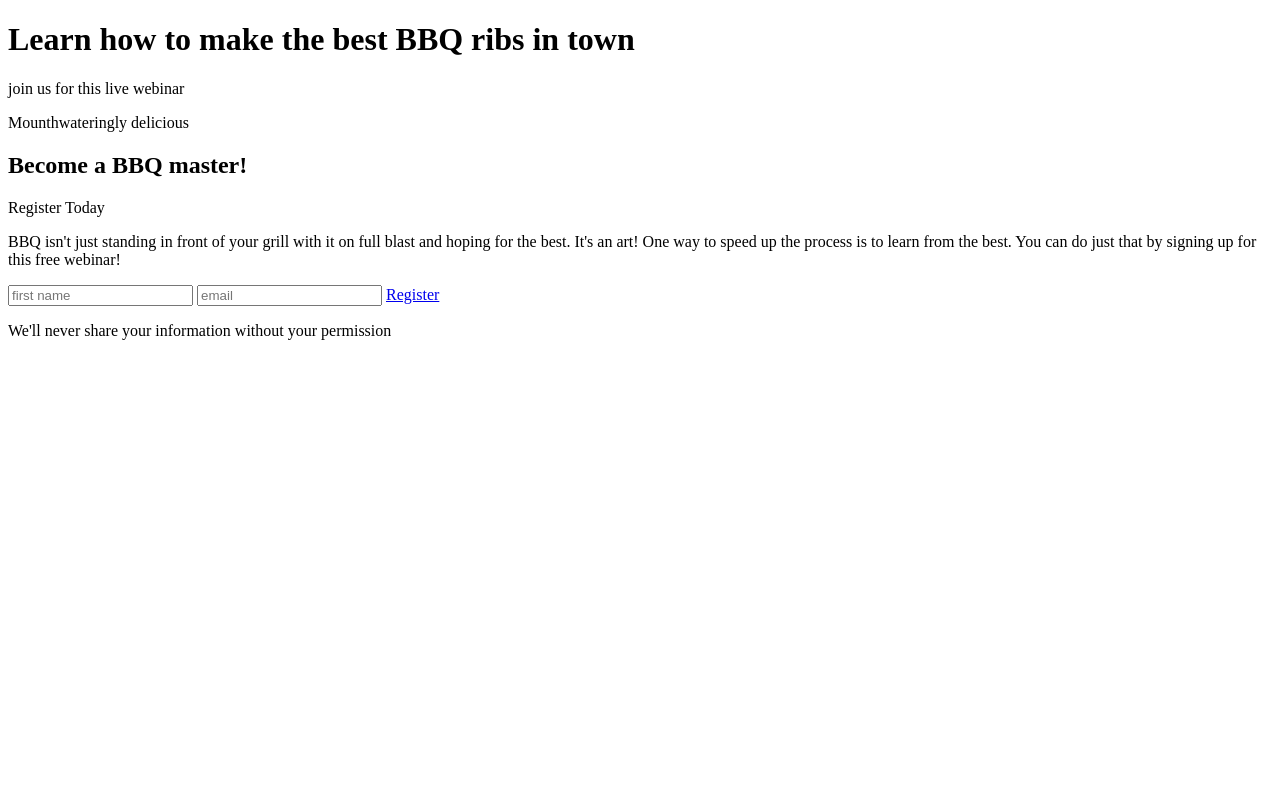
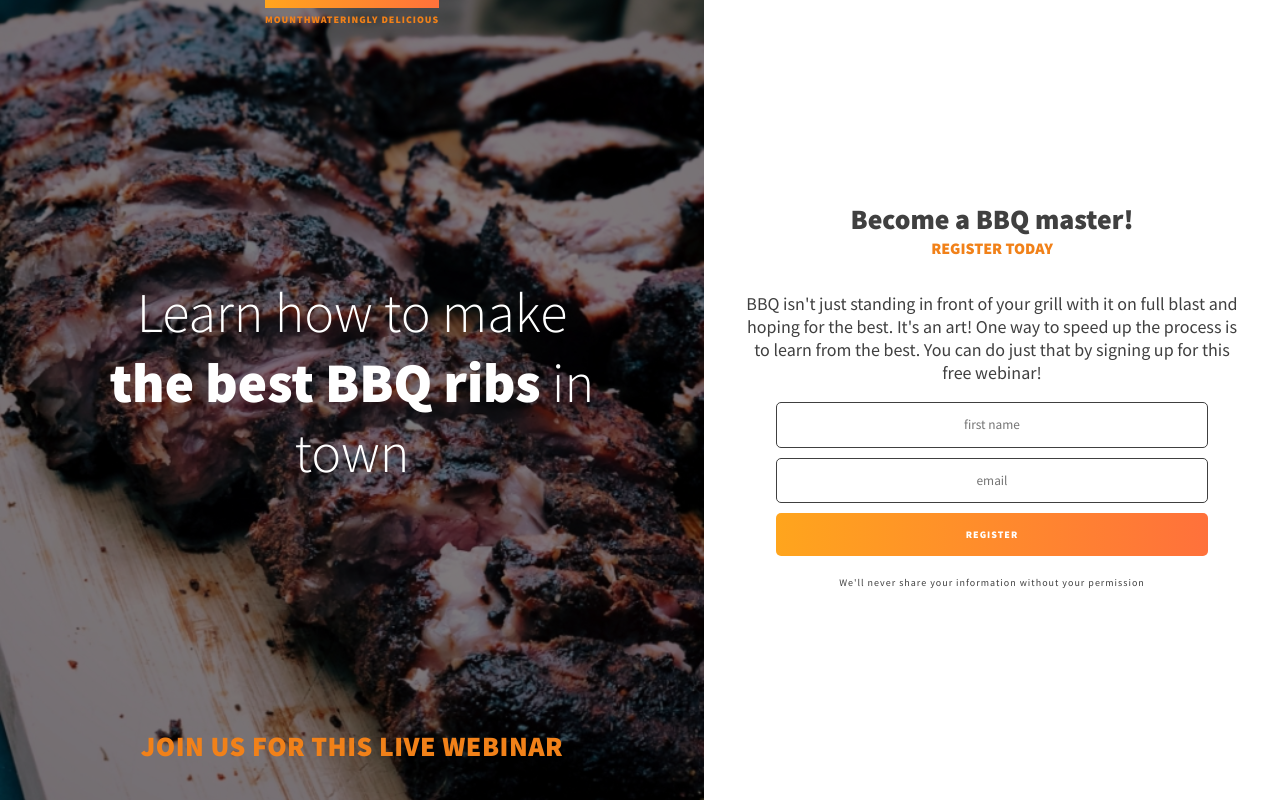
Before and after one commit to HossamMuhammedOmar/BBQ, a plain HTML site: page index.html in a window 1280 px wide. Drawn offline with Linux system fonts and the light colour scheme.

Commit message:
finsih style

```diff
--- a/index.html
+++ b/index.html
@@ -5,11 +5,19 @@
     <meta http-equiv="X-UA-Compatible" content="IE=edge" />
     <meta name="viewport" content="width=device-width, initial-scale=1.0" />
     <title>BBQ</title>
+    <link
+      href="https://fonts.googleapis.com/css?family=Source+Sans+Pro:300,400,900&display=swap"
+      rel="stylesheet"
+    />
     <link rel="stylesheet" href="style.css" />
   </head>
   <body>
+    <div class="flex-column">
       <div class="container intro">
-      <h1>Learn how to make <span>the best BBQ ribs</span> in town</h1>
+        <h1>
+          Learn how to make
+          <strong class="bold-header">the best BBQ ribs</strong> in town
+        </h1>
         <p>join us for this live webinar</p>
         <p class="top-text">Mounthwateringly delicious</p>
       </div>
@@ -18,22 +26,28 @@
         <h2>Become a BBQ master!</h2>
         <p>Register Today</p>
         <p>
-        BBQ isn't just standing in front of your grill with it on full blast and
-        hoping for the best. It's an art! One way to speed up the process is to
-        learn from the best. You can do just that by signing up for this free
-        webinar!
+          BBQ isn't just standing in front of your grill with it on full blast
+          and hoping for the best. It's an art! One way to speed up the process
+          is to learn from the best. You can do just that by signing up for this
+          free webinar!
         </p>
+        <!-- form -->
+        <form action="#" method="POST">
+          <input
+            required
+            class="first-name"
+            type="text"
+            placeholder="first name"
+          />
+          <input required class="email" type="text" placeholder="email" />
 
-      <!-- form -->
-      <form>
-        <input class="first-name" type="text" placeholder="first name" />
-        <input class="email" type="text" placeholder="email" />
-        <a class="register-btn" href="#">Register</a>
+          <a class="register-btn" href="#" type="submit">Register</a>
         </form>
         <!-- end form -->
         <p class="info">
           We'll never share your information without your permission
         </p>
       </div>
+    </div>
   </body>
 </html>
--- a/style.css
+++ b/style.css
@@ -0,0 +1,175 @@
+* {
+  box-sizing: border-box;
+}
+
+body {
+  margin: 0;
+  font-family: "Source Sans Pro", sans-serif;
+  color: #404040;
+  font-size: 1rem;
+  text-align: center;
+}
+
+/* =============
+  Typography
+  ============= */
+h1 {
+  font-size: 2.25rem;
+  font-weight: 300;
+  color: #fff;
+}
+
+h2 {
+  font-size: 1.3125rem;
+  margin: 0;
+}
+
+h1 + p {
+  color: #f18119;
+  font-size: 1.3125rem;
+  font-weight: 600;
+  text-transform: uppercase;
+  letter-spacing: 0.5px;
+  margin: 0;
+}
+
+h2 + p {
+  color: #f18119;
+  font-weight: 900;
+  font-size: 1rem;
+  text-transform: uppercase;
+  margin-top: 0.1em;
+}
+
+.bold-header {
+  font-weight: 900;
+}
+
+.top-text {
+  font-size: 0.625rem;
+  font-weight: 900;
+  color: #f18119;
+  order: -1;
+  text-transform: uppercase;
+  border-top: 8px solid #f18119;
+  margin-top: 0;
+  padding-top: 0.5em;
+  border-image: linear-gradient(to left, #ff713b, #ffa51d) 1;
+  letter-spacing: 1px;
+}
+
+.info {
+  font-size: 0.625rem;
+  letter-spacing: 1px;
+}
+
+/* =============
+  Intro Section
+  ============= */
+
+.intro {
+  background-image: url("images/ribs.jpg");
+  background-size: cover;
+  background-position: center;
+  background-color: #404040;
+  background-blend-mode: overlay;
+  padding: 0 0.5em 2em;
+  display: flex;
+  flex-direction: column;
+  justify-content: space-between;
+  min-height: 50vh;
+}
+
+/* =================
+   main-content section
+   ================= */
+
+.main-content {
+  padding: 2em 1em;
+}
+
+.intro > *,
+.main-content > * {
+  max-width: 500px;
+  margin-left: auto;
+  margin-right: auto;
+}
+
+/* form */
+form {
+  width: 80%;
+  max-width: 300px;
+}
+
+input,
+.register-btn {
+  width: 100%;
+}
+
+input {
+  font-family: inherit;
+  text-align: inherit;
+  padding: 1em;
+  border-radius: 5px;
+  border: 1px #404040 solid;
+  margin-bottom: 0.75em;
+  transition: all 250ms;
+}
+
+.register-btn {
+  display: inline-block;
+  padding: 1.5em;
+  text-transform: uppercase;
+  font-weight: 900;
+  background: linear-gradient(to left, #ff713b, #ffa51d);
+  text-decoration: none;
+  color: white;
+  font-size: 0.625rem;
+  letter-spacing: 1px;
+  border-radius: 5px;
+  margin-bottom: 1em;
+  cursor: pointer;
+  transform: scale(1);
+  transition: all 250ms;
+}
+
+.register-btn:hover,
+.register-btn:focus,
+input:focus {
+  transform: scale(1.1);
+}
+
+/* =================
+   media queries
+   ================= */
+
+@media (min-width: 520px) {
+  body {
+    font-size: 1.125rem;
+  }
+
+  h1 {
+    font-size: 3.5rem;
+  }
+
+  h2,
+  h1 + p {
+    font-size: 1.75rem;
+  }
+
+  .flex-column {
+    display: flex;
+  }
+
+  .intro {
+    min-height: 100vh;
+    width: 55%;
+  }
+
+  .main-content {
+    width: 45%;
+    display: flex;
+    flex-direction: column;
+    justify-content: center;
+  }
+}
```
Lines whose indentation alone changed are shown as unchanged.
